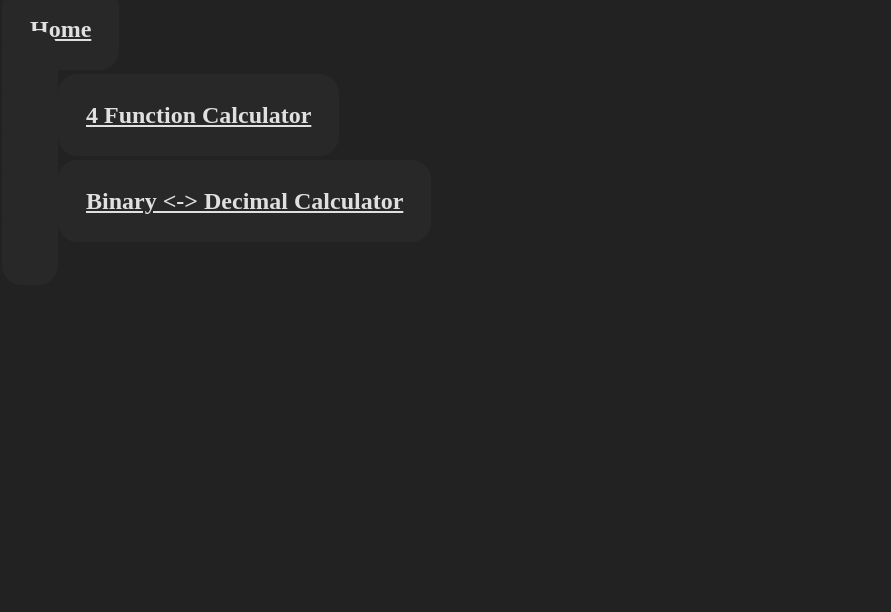
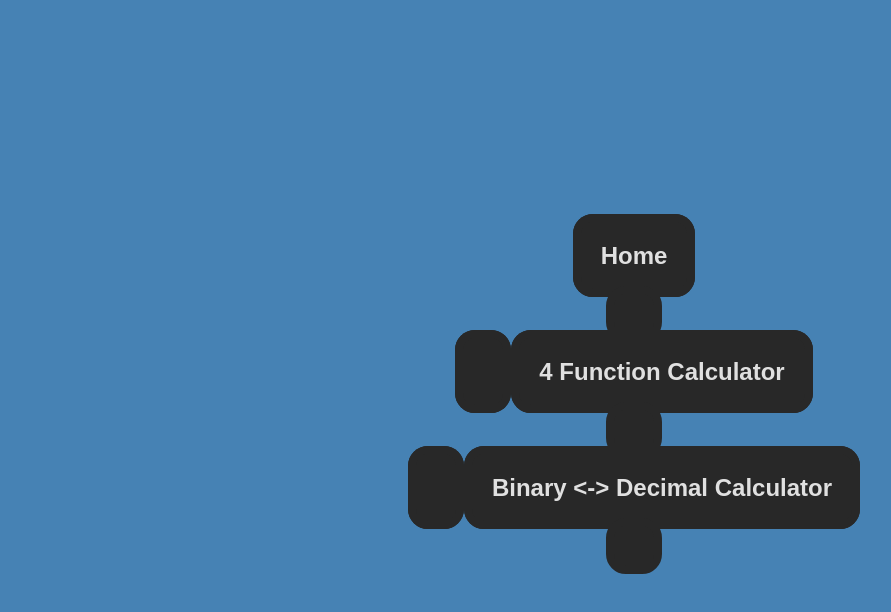
Before and after one commit to GlazedPineapple/Cal, a plain HTML site: page index.html in a window 1280 px wide. Shown: the whole page, without its empty margins (6-897 px from the left). Drawn offline with Linux system fonts and the light colour scheme.

Commit message:
Update index.html
added a blue steel background color, feel free to change. Also added a more button effec to the "home" etc buttons

```diff
--- a/index.html
+++ b/index.html
@@ -14,10 +14,20 @@
             border: 8px solid #282828;
             background-color: #282828;
             color: #e0e0e0;
+                text-decoration: none;
             }
             body {
-                background-color: rgb(34, 34, 34);
-                color: #e0e0e0;
+                background-color: rgb(70, 130, 180);
+                color: #4682B4;
+                 font-family: Arial, sans-serif;
+                text-align: center;
+                margin: 0;
+                padding: 0;
+                height: 100vh;
+                display: flex;
+                justify-content: center;
+                align-items: center;
+                flex-direction: column;
             }
             </style>
         <p> <a href='index.html'</a> Home </p>
```
